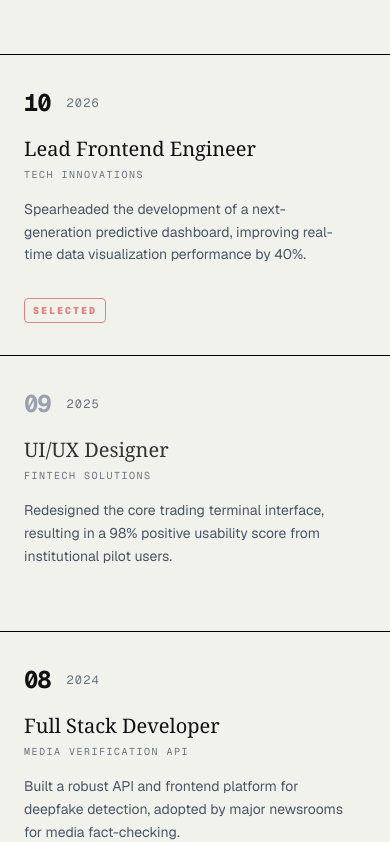
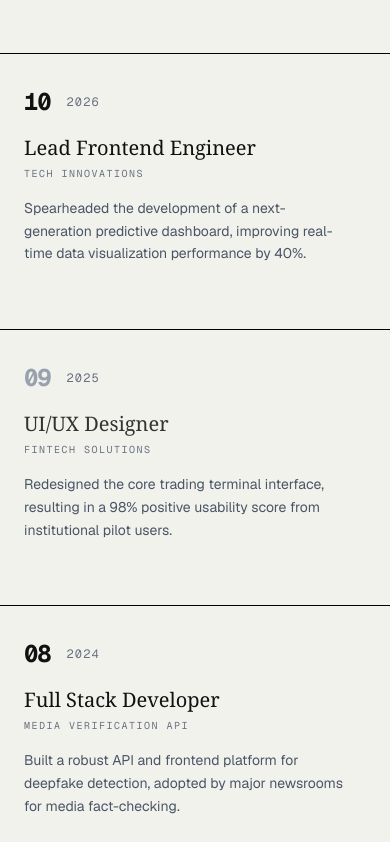
Before and after one commit to wwaiyyee/wwaiyyee, a Next.js app: page / in a window 390 px wide. Shown: the part 5136-5978 px from the top of the page. Built offline with nearby package versions, Linux system fonts and the light colour scheme.

Commit message:
style: remove selected label, instruction text, and section border

```diff
--- a/components/HomeView.tsx
+++ b/components/HomeView.tsx
@@ -396,15 +396,11 @@ export function HomeView({ onSelectProject }: { onSelectProject: (p: any) => voi
             </section>
 
             {/* --- ACHIEVEMENTS (Full Width Table with Hover Image Effect) --- */}
-            <section id="achievements" className="py-32 bg-[#F2F2ED] relative border-t border-black cursor-default">
+            <section id="achievements" className="py-32 bg-[#F2F2ED] relative cursor-default">
                 <div className="px-6 md:px-12 mb-20 flex flex-col md:flex-row justify-between items-end">
                     <div>
                         <h2 className="text-4xl md:text-6xl font-serif text-[#111] mb-4">Exposure Log</h2>
                         <p className="text-gray-500 tracking-[0.3em] uppercase text-xs font-mono">Archive Index & Milestones</p>
-                    </div>
-                    <div className="hidden md:flex items-center gap-3 text-xs font-mono text-gray-500 uppercase tracking-widest">
-                        <div className="w-2 h-2 bg-[#d73a3a] rounded-full animate-pulse"></div>
-                        Hover rows to view negatives
                     </div>
                 </div>
 
@@ -457,13 +453,7 @@ export function HomeView({ onSelectProject }: { onSelectProject: (p: any) => voi
 
                             {/* STATUS/HIGHLIGHT */}
                             <div className="w-full md:w-1/12 flex justify-start md:justify-end items-center mt-4 md:mt-0">
-                                {achieve.highlight ? (
-                                    <span className="text-[#d73a3a] border border-[#d73a3a] px-2 py-1 text-[10px] tracking-[0.2em] font-black font-mono uppercase rounded-sm opacity-60 group-hover:opacity-100 transition-opacity">
-                                        Selected
-                                    </span>
-                                ) : (
-                                    <ArrowUpRight size={16} className="text-[#111] group-hover:text-gray-400 transition-colors duration-300 hidden md:block" />
-                                )}
+                                <ArrowUpRight size={16} className="text-[#111] group-hover:text-gray-400 transition-colors duration-300 hidden md:block" />
                             </div>
 
                         </div>
```
